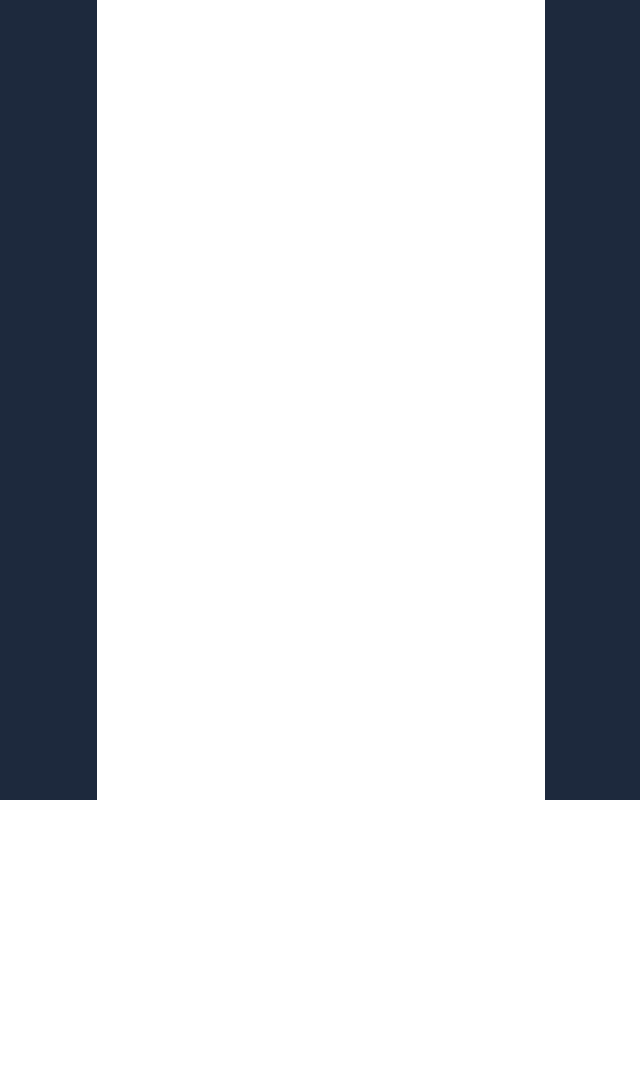
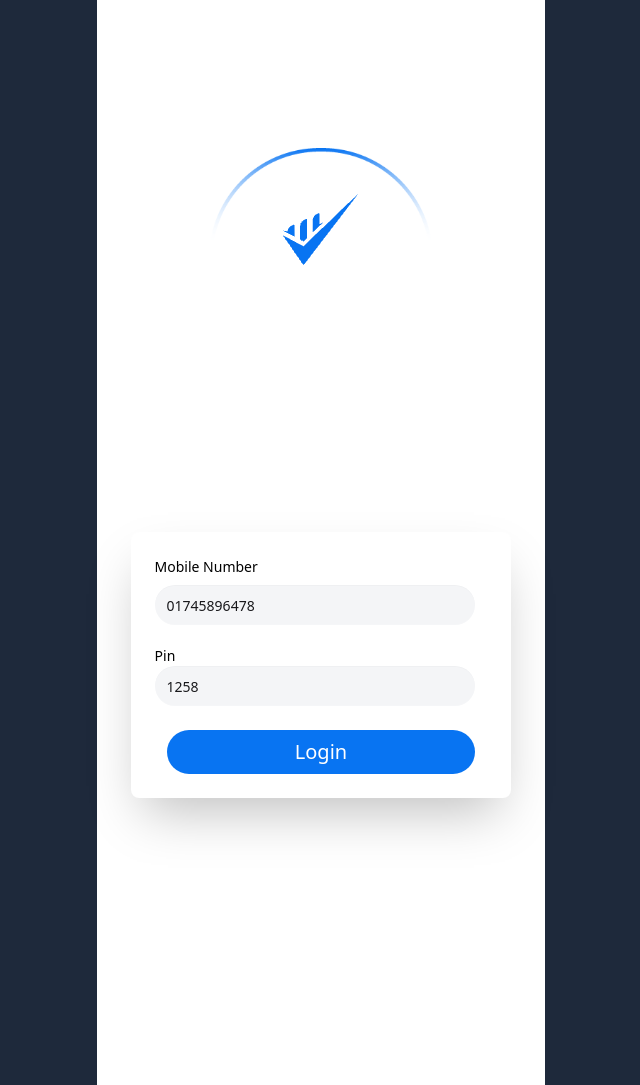
Before and after one commit to siddikur-dev/payo, a plain HTML site: page index.html in a window 1280 px wide. Shown: the whole page, without its empty margins (319-959 px from the left). Before the commit the page ends 800 px from the top, so only its background shows below. Drawn offline with nearby package versions, Linux system fonts and the light colour scheme.

Commit message:
first page added

```diff
--- a/index.html
+++ b/index.html
@@ -3,15 +3,89 @@
   <head>
     <meta charset="UTF-8" />
     <meta name="viewport" content="width=device-width, initial-scale=1.0" />
-    <title>Document</title>
+    <!-- tailwindCDN -->
+    <script src="https://cdn.tailwindcss.com"></script>
+    <!-- daisy -->
     <link
       href="https://cdn.jsdelivr.net/npm/daisyui@5.0.0-beta.8/daisyui.css"
       rel="stylesheet"
       type="text/css"
     />
     <script src="https://cdn.jsdelivr.net/npm/@tailwindcss/browser@4"></script>
+    <title>Document</title>
+    <script>
+      tailwind.config = {
+        theme: {
+          extend: {
+            colors: {
+              "button-color": "#0874F2",
+              "input-color": "#F4F5F7",
+            },
+          },
+        },
+      };
+    </script>
   </head>
   <body class="bg-slate-800">
-    <section class="max-w-md min-h-screen mx-auto py-5 bg-white"></section>
+    <!-- first page -->
+    <section class="m max-w-md min-h-screen mx-auto py-5 bg-white">
+      <!-- header -->
+      <header>
+        <nav class="flex justify-center items-center">
+          <div class="w-3/6 pt-32">
+            <img class="" src="img-resouces/Rectangle 1.png" alt="" />
+            <img class="-mt-44 mx-auto" src="img-resouces/Group.png" alt="" />
+          </div>
+        </nav>
+        <!-- input field -->
+        <div class="hero min-h-screen">
+          <div class="hero-content flex-col lg:flex-row-reverse">
+            <div class="card bg-base-100 w-full max-w-sm shrink-0 shadow-2xl">
+              <form class="card-body">
+                <div class="form-control mb-3">
+                  <label class="label">
+                    <span class="font-medium mb-2 text-black text-sm"
+                      >Mobile Number</span
+                    >
+                  </label>
+                  <input
+                    value="01745896478"
+                    id="login-number"
+                    type="number"
+                    placeholder="Enter Your Number"
+                    class="rounded-4xl input bg-input-color py-2 px-3"
+                    required
+                  />
+                </div>
+                <div class="form-control">
+                  <label class="label">
+                    <span class="label-text font-medium text-sm text-black"
+                      >Pin</span
+                    >
+                  </label>
+                  <input
+                    id="login-pin"
+                    value="1258"
+                    type="number"
+                    placeholder="Enter Your Pin"
+                    class="input bg-input-color py-2 px-3 rounded-4xl"
+                    required
+                  />
+                </div>
+                <div class="mx-auto mt-4">
+                  <button
+                    id="login-btn"
+                    class="bg-button-color px-32 py-2 rounded-3xl text-white font-medium text-xl"
+                  >
+                    Login
+                  </button>
+                </div>
+              </form>
+            </div>
+          </div>
+        </div>
+      </header>
+    </section>
+    <script src="js/login.js"></script>
   </body>
 </html>
--- /dev/null
+++ b/js/login.js
@@ -0,0 +1,18 @@
+document
+  .getElementById("login-btn")
+  .addEventListener("click", function (event) {
+    event.preventDefault();
+    const mobileNumber = document.getElementById("login-number").value;
+    const mobilePin = document.getElementById("login-pin").value;
+    // const convert = parseInt(mobilePin);
+    if (mobileNumber.length === 11) {
+      if (mobilePin.length === 4) {
+        // console.log("Succefully Login");
+        window.location.href = "main.html";
+      } else {
+        alert("Please valid pin");
+      }
+    } else {
+      alert("Please valid number");
+    }
+  });
```
Also changed, not shown: main.html (added, +34 -0 lines), img-resouces/Group.png (added), img-resouces/Rectangle 1.png (added), js/app.js (deleted).
